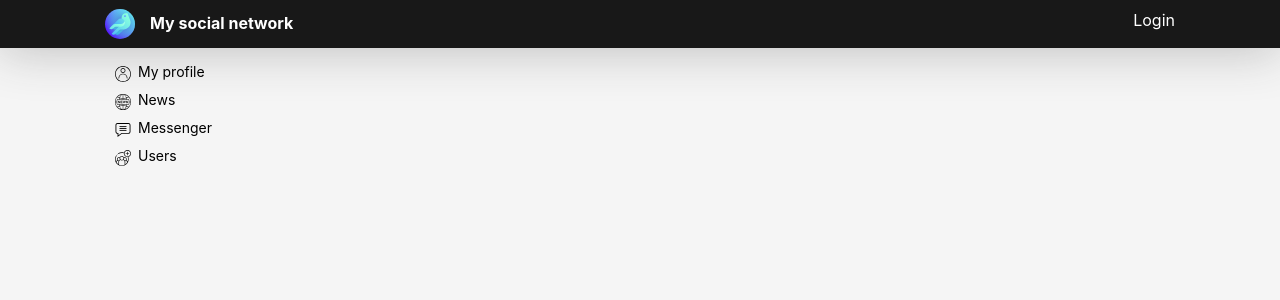
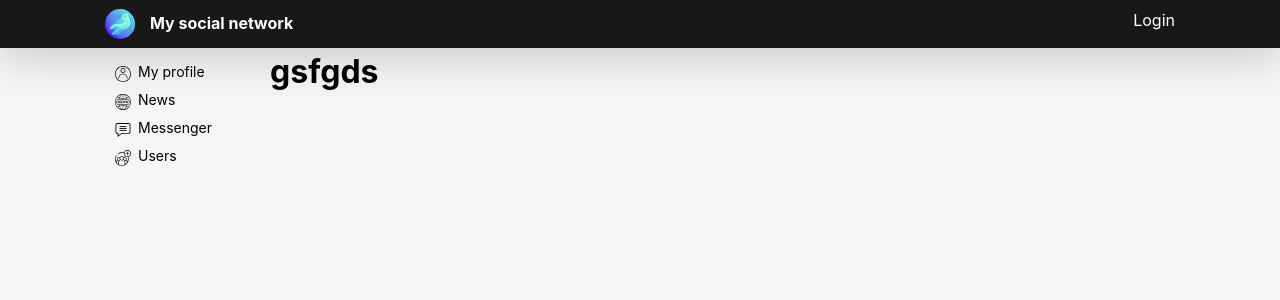
Before and after one commit to Metter1/SocialNetwork, a React (Create React App) app: page /Login in a window 1280 px wide. Shown: the top 300 px of the page. Built offline with nearby package versions, Linux system fonts and the light colour scheme; no server answers.

Commit message:
add auth mes/prof

```diff
--- a/src/App.js
+++ b/src/App.js
@@ -7,6 +7,7 @@
 import UsersContainer from './components/Users/UsersContainer';
 import ProfileContainer from './components/Profile/ProfileContainer';
 import HeaderContainer from './components/header/HeaderContainer';
+import Login from './components/Login/Login';
 
 
 let App = (props) => {
@@ -23,6 +24,8 @@
 
                 <Route path='/Users' render={() => <UsersContainer />} />
 
+                <Route path='/Login' render={() => <Login />} />
+
             </div>
         </div >
     );
--- /dev/null
+++ b/src/components/Login/Login.jsx
@@ -0,0 +1,9 @@
+import React from 'react'
+
+export default function Login(props) {
+    return (
+        <div>
+            <h1>gsfgds</h1>
+        </div>
+    )
+}
--- a/src/components/Messenger/Messenger.jsx
+++ b/src/components/Messenger/Messenger.jsx
@@ -2,13 +2,14 @@
 import s from './messenger.module.css'
 import Message from './Message/Message'
 import MessengerUsers from './MessengerUsers/MessengerUsers'
+import { Redirect } from 'react-router-dom';
 // updateNewPostTextActionCreator;
 
 
 
 
 export default function Messenger(props) {
-
+    if(!this.props.isAuth){return <Redirect to='/Login'/>}
     let usersEl = props.users.map(u => { return <MessengerUsers id={u.id} key={u.id} name={u.name} /> })
     let Messages = props.messages.map(m => { return <Message id={m.id} key={m.id} message={m.message} /> })
 
--- a/src/components/Messenger/MessengerContainer.jsx
+++ b/src/components/Messenger/MessengerContainer.jsx
@@ -8,7 +8,8 @@
     return {
         users: state.MessengerPage.users,
         messages: state.MessengerPage.messages,
-        newMessageText: state.MessengerPage.newMessageText
+        newMessageText: state.MessengerPage.newMessageText,
+        isAuth: state.auth.isAuth
     }
 }
 
--- a/src/components/Profile/ProfileContainer.jsx
+++ b/src/components/Profile/ProfileContainer.jsx
@@ -2,11 +2,10 @@
 import Profile from './Profile';
 import { connect } from 'react-redux';
 import { getUserProfile } from './../../redux/profile-reducer';
-import { withRouter } from 'react-router-dom';
+import { Redirect, withRouter } from 'react-router-dom';
 class ProfileContainer extends React.Component {
 
     componentDidMount() {
-        debugger;
         let userID = this.props.match.params.userID;
         if (!userID){
             userID = 18180;
@@ -16,6 +15,7 @@
 
 
     render() {
+        if(!this.props.isAuth){return <Redirect to='/Login'/>}
         return (
             <div>
                 <Profile {...this.props} profile={this.props.profile} />
@@ -26,7 +26,8 @@
 }
 let mapStateToProps = (state) => {
     return {
-        profile: state.profilePage.profile
+        profile: state.profilePage.profile,
+        isAuth: state.auth.isAuth
     }
 }
 
```
